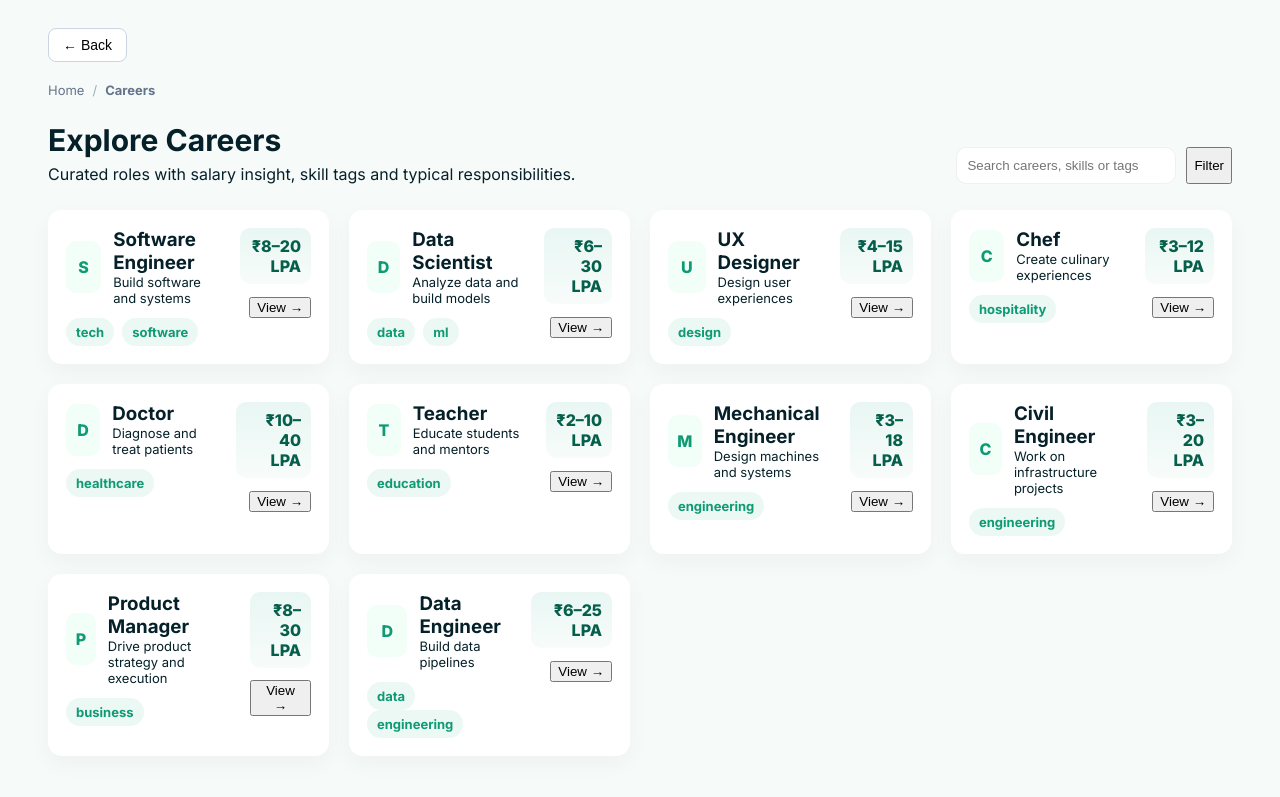
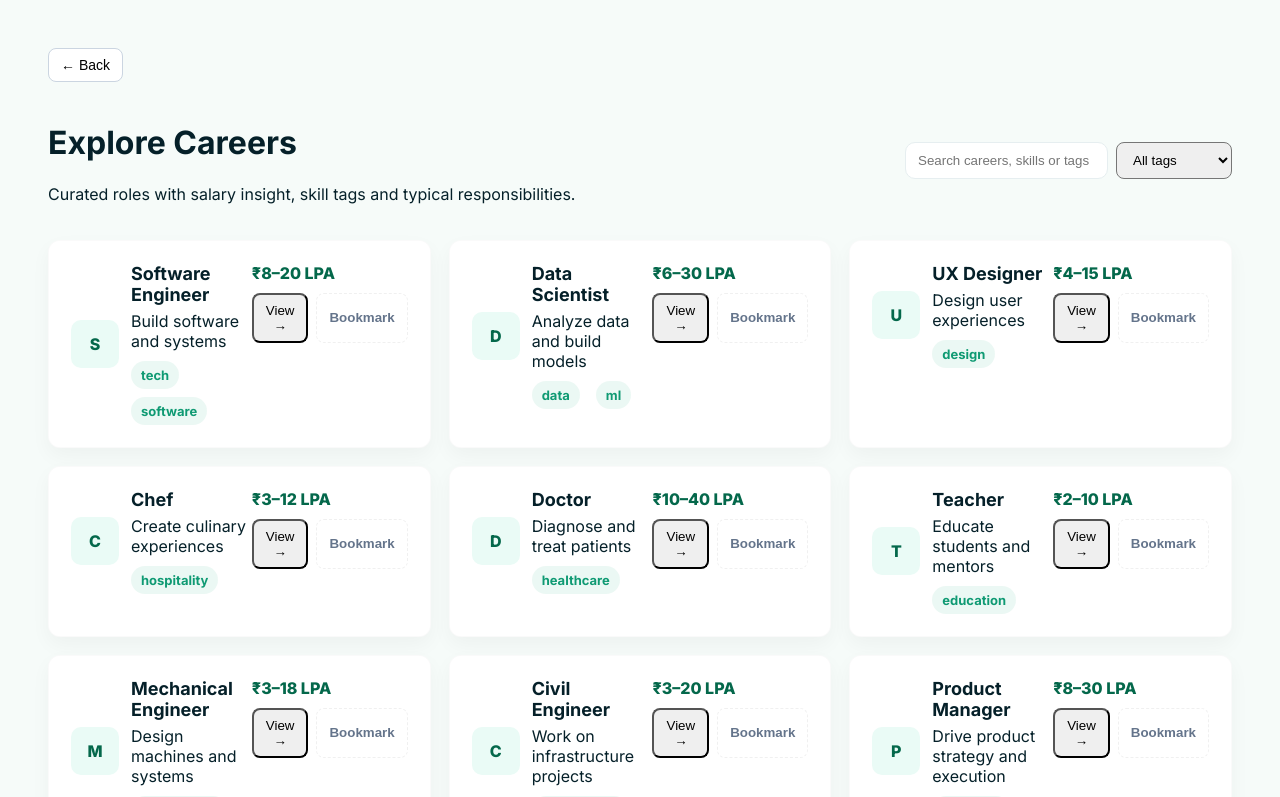
Before and after one commit to ZainabShujat/CareerIQ, a React (Vite) app in the folder careeriq/: page /careers in a window 1280 px wide. Shown: the top 797 px of the page. Built offline with nearby package versions, Linux system fonts and the light colour scheme.

Commit message:
updated css, added more pages

```diff
--- a/careeriq/src/App.css
+++ b/careeriq/src/App.css
@@ -360,3 +360,54 @@ a{ color:inherit; text-decoration:none; }
   .ciq-grid { grid-template-columns: 1fr; }
   .career-hero { flex-direction:column; align-items:flex-start; }
 }
+
+/* careers layout */
+.cards-grid {
+  display: grid;
+  grid-template-columns: repeat(auto-fill, minmax(300px,1fr));
+  gap: 18px;
+}
+
+/* career card */
+.career-card {
+  display:flex;
+  justify-content:space-between;
+  align-items:flex-start;
+  padding: 22px;
+  border-radius: 12px;
+  background: white;
+  box-shadow: 0 8px 20px rgba(8,15,18,0.04);
+  border: 1px solid rgba(10,20,16,0.02);
+}
+
+.career-card-left { display:flex; gap:12px; align-items:center; }
+.career-avatar {
+  width:48px; height:48px; border-radius:10px;
+  display:flex; align-items:center; justify-content:center;
+  background: #eafbf6; color:#04684b; font-weight:800;
+}
+.career-title { margin:0; font-size:18px; }
+.career-salary { color: #04684b; font-weight:800; }
+
+/* search + select */
+.search-input {
+  width:100%; padding:10px 12px; border-radius:10px; border:1px solid #e6eef0;
+}
+.small-select, .small-cta { padding:8px 12px; border-radius:8px; }
+
+/* small responsive tweaks */
+@media (max-width:720px){
+  .cards-grid { grid-template-columns: 1fr; }
+  .ciq-header .ciq-nav { gap:8px; }
+}
+.bookmark-btn {
+  border: 1px dashed rgba(6,10,12,0.06);
+  background: transparent;
+  color: var(--muted);
+  font-weight:700;
+}
+.bookmark-btn.bookmarked {
+  background: linear-gradient(180deg, rgba(11,127,103,0.07), rgba(11,127,103,0.02));
+  color: var(--accent);
+  border: 1px solid rgba(11,127,103,0.10);
+}
--- /dev/null
+++ b/careeriq/src/components/CareerCard.jsx
@@ -0,0 +1,53 @@
+// src/components/CareerCard.jsx
+import React from "react";
+import { useNavigate } from "react-router-dom";
+
+export default function CareerCard({ career, onBookmark, bookmarked = false }) {
+  const navigate = useNavigate();
+
+  return (
+    <article className="career-card" role="article" aria-label={career.title}>
+      <div className="career-card-left">
+        <div className="career-avatar" aria-hidden>
+          { (career.title||"").charAt(0) }
+        </div>
+
+        <div style={{flex:1}}>
+          <h3 className="career-title">{career.title}</h3>
+          <div className="muted career-short" style={{marginTop:6}}>{career.short}</div>
+
+          <div style={{marginTop:10, display:"flex", gap:8, flexWrap:"wrap"}}>
+            {(career.tags || []).map(t => (
+              <span key={t} className="tag" style={{fontSize:13}}>{t}</span>
+            ))}
+          </div>
+        </div>
+      </div>
+
+      <div className="career-card-right">
+        <div className="career-salary">{career.salary || "—"}</div>
+
+        <div style={{ marginTop: 10, display: "flex", gap: 8 }}>
+          <button
+            className="small-cta"
+            onClick={() => navigate(`/careers/${career.slug || career.id}`)}
+            aria-label={`View ${career.title}`}
+          >
+            View →
+          </button>
+
+          <button
+            className={`small-cta bookmark-btn ${bookmarked ? "bookmarked" : ""}`}
+            onClick={(e) => {
+              e.stopPropagation();
+              onBookmark && onBookmark(career.id);
+            }}
+            aria-pressed={bookmarked}
+          >
+            {bookmarked ? "Bookmarked" : "Bookmark"}
+          </button>
+        </div>
+      </div>
+    </article>
+  );
+}
--- a/careeriq/src/pages/CareerDetail.jsx
+++ b/careeriq/src/pages/CareerDetail.jsx
@@ -1,36 +1,37 @@
+// src/pages/CareerDetail.jsx
 import React from "react";
 import { useParams } from "react-router-dom";
 import careers from "../data/careers.json";
-import { useNavigate } from "react-router-dom";
 import BackButton from "../components/BackButton";
 
-export default function CareerDetail() {
-  const { id } = useParams();
-  const career = careers.find((c) => c.id === id);
+export default function CareerDetail(){
+  const { id } = useParams(); // id will be slug or short id
+  const career = careers.find(c => c.slug === id || c.id === id);
 
   if (!career) {
     return (
-      <div className="ciq-container" style={{ paddingTop: 48 }}>
-        <h2>Career not found</h2>
+      <div className="ciq-container" style={{paddingTop:48}}>
+        <BackButton />
+        <h2>Not found</h2>
+        <p className="muted">We couldn't find that career.</p>
       </div>
     );
   }
 
   return (
-    <div className="ciq-container" style={{ paddingTop: 48 }}>
+    <div className="ciq-container" style={{paddingTop:48}}>
       <BackButton />
       <h1>{career.title}</h1>
-      <p className="muted" style={{ marginBottom: 20 }}>{career.short}</p>
+      <div className="muted">{(career.tags || []).join(" • ")}</div>
+      <div style={{marginTop:12, fontWeight:700}}>{career.salary}</div>
 
-      <div className="card" style={{ padding: 24 }}>
-        <h3>Overview</h3>
-        <p>{career.description || "Detailed information coming soon!"}</p>
+      <div style={{marginTop:20}}>
+        <p>{career.long || career.short || "No long description yet."}</p>
+      </div>
 
-        <h3 style={{ marginTop: 24 }}>Average Salary</h3>
-        <p>{career.salary || "N/A"}</p>
-
-        <h3 style={{ marginTop: 24 }}>Work-life Balance</h3>
-        <p>{career.wlb || "N/A"}</p>
+      <div style={{marginTop:20, display:"flex", gap:8}}>
+        <button className="ciq-primary">Take relevant skill test</button>
+        <button className="small-cta">Save to profile</button>
       </div>
     </div>
   );
--- a/careeriq/src/pages/Careers.jsx
+++ b/careeriq/src/pages/Careers.jsx
@@ -1,63 +1,80 @@
-import React from "react";
-import { useNavigate } from "react-router-dom";
-import careers from "../data/careers.json";
+// src/pages/Careers.jsx
+import React, { useState, useMemo, useContext } from "react";
+import careersData from "../data/careers.json";
+import CareerCard from "../components/CareerCard";
 import BackButton from "../components/BackButton";
-
-
+import { AuthContext } from "../contexts/AuthContext";
 
 export default function Careers() {
+  const { addBookmark, getBookmarks } = useContext(AuthContext) || {};
+  const [q, setQ] = useState("");
+  const [tag, setTag] = useState("");
+  const [sort, setSort] = useState("relevance"); // placeholder
+  const bookmarks = (getBookmarks && getBookmarks()) || [];
 
+  const tags = useMemo(() => {
+    const s = new Set();
+    careersData.forEach(c => (c.tags || []).forEach(t => s.add(t)));
+    return Array.from(s).sort();
+  }, []);
+
+  const filtered = useMemo(() => {
+    return careersData.filter(c => {
+      const matchQ = !q || c.title.toLowerCase().includes(q.toLowerCase()) || (c.short||"").toLowerCase().includes(q.toLowerCase()) || (c.tags||[]).some(t=>t.includes(q.toLowerCase()));
+      const matchTag = !tag || (c.tags || []).includes(tag);
+      return matchQ && matchTag;
+    });
+  }, [q, tag]);
+
+  function handleBookmark(id){
+    if (addBookmark) {
+      addBookmark(id);
+      alert("Bookmarked");
+    } else {
+      alert("Sign in to save bookmarks");
+    }
+  }
 
   return (
-    <div className="ciq-container" style={{ paddingTop: 28 }}>
+    <div className="ciq-container" style={{paddingTop:48}}>
       <BackButton />
-      <div style={{ display: "flex", justifyContent: "space-between", alignItems: "center", marginBottom: 10 }}>
-        <div className="breadcrumbs">
-          <a onClick={() => navigate("/")} style={{ cursor: "pointer" }}>Home</a>
-          <span className="sep">/</span>
-          <span style={{ fontWeight: 700 }}>Careers</span>
+
+      <div style={{display:"flex", justifyContent:"space-between", alignItems:"center", gap:16}}>
+        <div>
+          <h1>Explore Careers</h1>
+          <p className="muted">Curated roles with salary insight, skill tags and typical responsibilities.</p>
+        </div>
+
+        <div style={{minWidth:260, display:"flex", gap:8}}>
+          <input
+            value={q}
+            onChange={(e)=>setQ(e.target.value)}
+            placeholder="Search careers, skills or tags"
+            className="search-input"
+          />
+          <select value={tag} onChange={e=>setTag(e.target.value)} className="small-select">
+            <option value="">All tags</option>
+            {tags.map(t=> <option key={t} value={t}>{t}</option>)}
+          </select>
         </div>
       </div>
 
-      <div style={{ display: "flex", justifyContent: "space-between", alignItems: "flex-end", gap: 16 }}>
-        <div>
-          <h1 style={{ fontSize: 30, margin: 0 }}>Explore Careers</h1>
-          <div className="muted" style={{ marginTop: 6 }}>Curated roles with salary insight, skill tags and typical responsibilities.</div>
+      <div style={{marginTop:20, display:"grid", gap:18}}>
+        <div className="cards-grid">
+          {filtered.length === 0 ? (
+            <div className="muted">No careers found.</div>
+          ) : (
+            filtered.map(c => (
+           <CareerCard
+            key={c.id}
+            career={c}
+            onBookmark={handleBookmark}
+            bookmarked={bookmarks.includes(c.id)}
+             />
+            ))
+
+          )}
         </div>
-
-        <div style={{ display: "flex", gap: 10 }}>
-          <input placeholder="Search careers, skills or tags" style={{ padding: 10, borderRadius: 10, border: "1px solid rgba(6,10,12,0.06)", minWidth: 220 }} />
-          <button className="small-cta">Filter</button>
-        </div>
-      </div>
-
-      <div style={{ marginTop: 26 }} className="cards-grid">
-        {careers.map((c) => (
-          <article key={c.id} className="card">
-            <div style={{ display: "flex", justifyContent: "space-between", gap: 12 }}>
-              <div>
-                <div style={{ display: "flex", alignItems: "center", gap: 12 }}>
-                  <div style={{ width: 52, height: 52, borderRadius: 10, background: "#f1fff8", display: "grid", placeItems: "center", color: "#0f9a73", fontWeight: 800 }}>{c.title.split(" ").slice(0,1)[0][0]}</div>
-                  <div>
-                    <h3 style={{ margin: 0 }}>{c.title}</h3>
-                    <div className="muted" style={{ fontSize: 13 }}>{c.short}</div>
-                  </div>
-                </div>
-
-                <div style={{ marginTop: 12 }}>
-                  {(c.tags || []).slice(0,3).map(t => <span key={t} className="tag">{t}</span>)}
-                </div>
-              </div>
-
-              <div style={{ textAlign: "right" }}>
-                <div className="salary-chip">{c.salary || "—"}</div>
-                <div style={{ marginTop: 12 }}>
-                  <button onClick={() => navigate(`/careers/${c.id}`)} className="small-cta">View →</button>
-                </div>
-              </div>
-            </div>
-          </article>
-        ))}
       </div>
     </div>
   );
```
Also changed, not shown: careeriq/src/pages/Home.jsx (+12 -34 lines).
